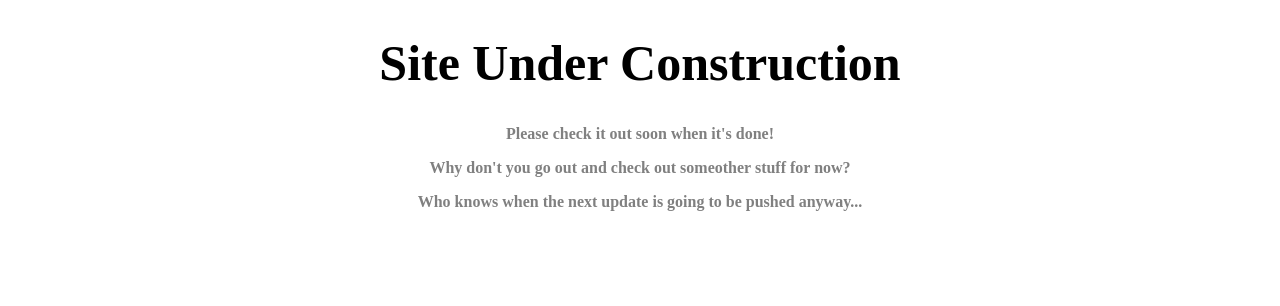
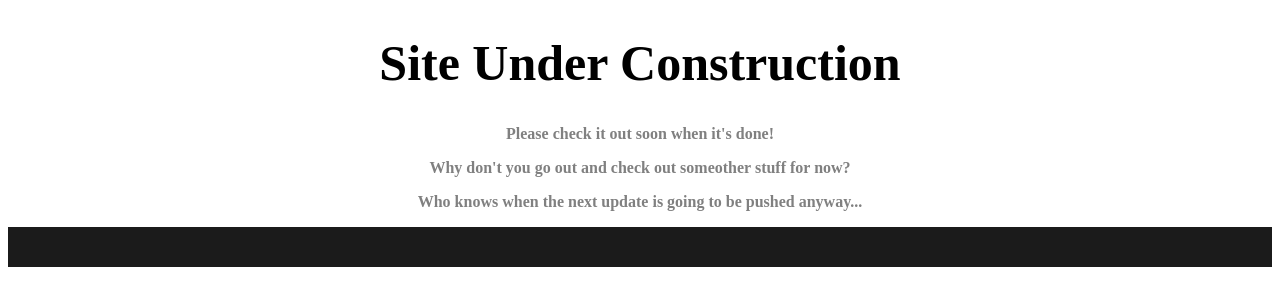
Before and after one commit to ShySpaceSheep/ShySpaceSheep.github.io, a plain HTML site: page index.html in a window 1280 px wide. Drawn offline with Linux system fonts and the light colour scheme.

Commit message:
Update style.css

```diff
--- a/css/style.css
+++ b/css/style.css
@@ -9,7 +9,7 @@ p {
 }
 
 /* Footer properties */
-#footer {
+#footer-container {
     color: white;
     background-color: rgb(27, 27, 27);
     padding: 20px;
```
